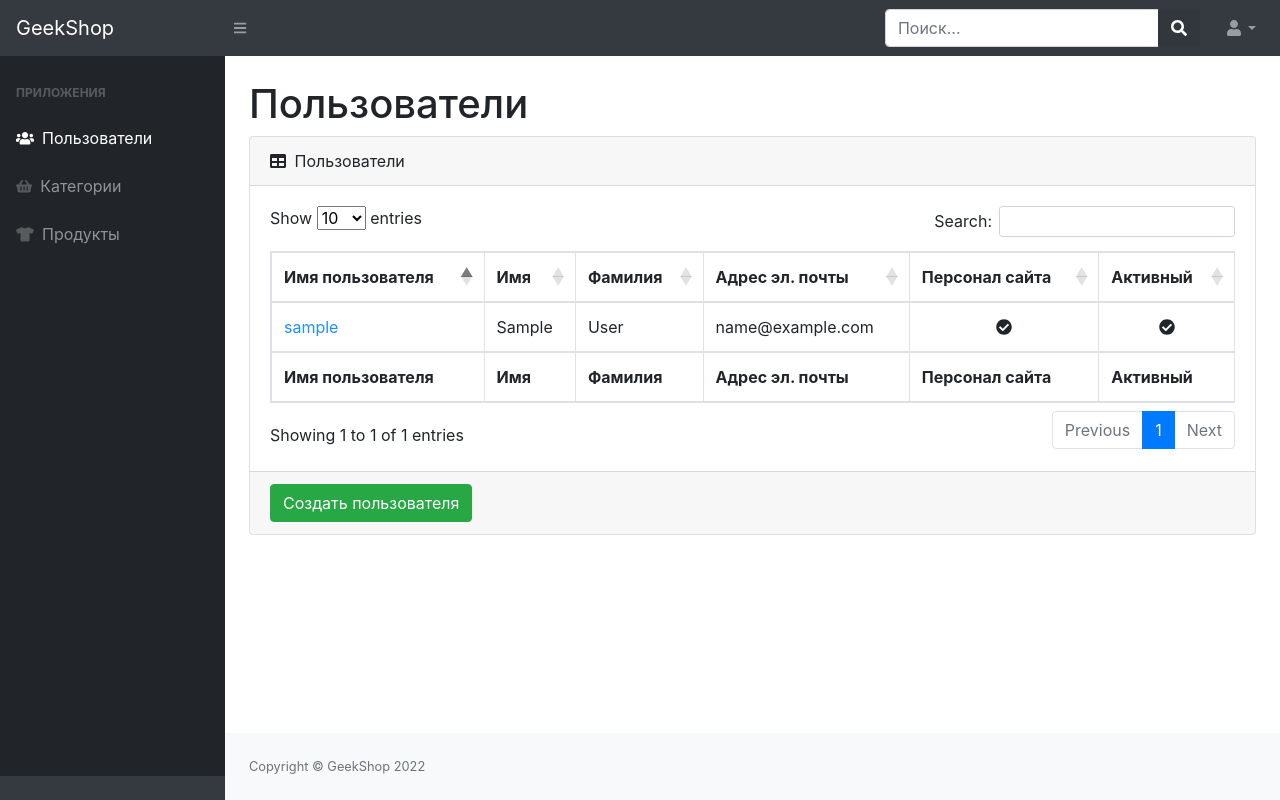
After one commit to VolkovMY/geekshop2, a Django app: page /admins/users/ in a window 1280 px wide. The commit adds this page. Run offline with Django 3.2, Linux system fonts and the light colour scheme; tables that the repository leaves empty hold one stand-in row (values such as "Sample post"); some libraries are stand-ins or nearby versions.

Commit message:
added admin-users-create template and controllers

```diff
--- /dev/null
+++ b/admins/templates/admins/admin-users.html
@@ -0,0 +1,73 @@
+{% extends 'admins/base.html' %}
+
+{% block content %}
+    <main>
+        <div class="container-fluid">
+            <h1 class="mt-4">Пользователи</h1>
+            <div class="card mb-4">
+                <div class="card-header">
+                    <i class="fas fa-table mr-1"></i>
+                    Пользователи
+                </div>
+                <div class="card-body">
+                    <div class="table-responsive">
+                        <table class="table table-bordered" id="dataTable" width="100%" cellspacing="0">
+                            <thead>
+                            <tr>
+                                <th>Имя пользователя</th>
+                                <th>Имя</th>
+                                <th>Фамилия</th>
+                                <th>Адрес эл. почты</th>
+                                <th>Персонал сайта</th>
+                                <th>Активный</th>
+                            </tr>
+                            </thead>
+                            <tfoot>
+                            <tr>
+                                <th>Имя пользователя</th>
+                                <th>Имя</th>
+                                <th>Фамилия</th>
+                                <th>Адрес эл. почты</th>
+                                <th>Персонал сайта</th>
+                                <th>Активный</th>
+                            </tr>
+                            </tfoot>
+                            <tbody>
+                            {% for user in users %}
+                                <tr>
+                                    <td><a href="admin-users-update-delete.html"
+                                           style="color: dodgerblue">{{ user.username }}</a>
+                                    </td>
+                                    <td>{{ user.first_name }}</td>
+                                    <td>{{ user.last_name }}</td>
+                                    <td>{{ user.email }}</td>
+                                    <td class="text-center">
+                                        {% if user.is_staff %}
+                                            <i class="fas fa-check-circle"></i>
+                                        {% else %}
+                                            <i class="fas fa-times-circle"></i>
+                                        {% endif %}
+                                    </td>
+                                    <td class="text-center">
+                                        {% if user.is_active %}
+                                            <i class="fas fa-check-circle"></i>
+                                        {% else %}
+                                            <i class="fas fa-times-circle"></i>
+                                        {% endif %}
+                                    </td>
+                                </tr>
+                            {% endfor %}
+
+                            </tbody>
+                        </table>
+                    </div>
+                </div>
+                <div class="card-footer">
+                    <a href="{% url 'admins:admin_users_create' %}">
+                        <button class="btn btn-success">Создать пользователя</button>
+                    </a>
+                </div>
+            </div>
+        </div>
+    </main>
+{% endblock %}
--- a/admins/templates/admins/base.html
+++ b/admins/templates/admins/base.html
@@ -47,7 +47,7 @@
             <div class="sb-sidenav-menu">
                 <div class="nav">
                     <div class="sb-sidenav-menu-heading">Приложения</div>
-                    <a class="nav-link" href="admin-users-read.html">
+                    <a class="nav-link" href="{% url 'admins:admin_users' %}">
                         <div class="sb-nav-link-icon">
                             <i class="fas fa-users"></i>
                         </div>
--- a/admins/urls.py
+++ b/admins/urls.py
@@ -1,10 +1,11 @@
 from django.urls import path
 
-from admins.views import index
+from admins.views import index, admin_users, admin_users_create
 
 app_name = 'admins'
 
 urlpatterns = [
     path('', index, name='index'),
-
+    path('users/', admin_users, name='admin_users'),
+    path('users-create/', admin_users_create, name='admin_users_create')
 ]
--- a/admins/views.py
+++ b/admins/views.py
@@ -1,6 +1,27 @@
-from django.shortcuts import render
+from django.shortcuts import render, HttpResponseRedirect
+from django.urls import reverse
+from users.models import User
+from admins.forms import UserAdminRegistrationForm
+
+def index(request):
+    context = {'title': 'GeekShop - Admin'}
+    return render(request, 'admins/index.html', context)
 
 
-def index(request):
-    context = { 'title': 'GeekShop - Admin'}
-    return render(request, 'admins/index.html', context)
+# Read
+def admin_users(request):
+    context = {'title': 'GeekShop - Пользователи', 'users': User.objects.all()}
+    return render(request, 'admins/admin-users.html', context)
+
+
+# Create
+def admin_users_create(request):
+    if request.method == 'POST':
+        form = UserAdminRegistrationForm(data=request.POST, files=request.FILES)
+        if form.is_valid():
+            form.save()
+            return HttpResponseRedirect(reverse('admins:admin_users'))
+    else:
+        form = UserAdminRegistrationForm()
+    context = {'title': 'GeekShop - Создание пользователя', 'form': form}
+    return render(request, 'admins/admin-users-create.html', context)
```
Also changed, not shown: admins/forms.py (added, +11 -0 lines), admins/templates/admins/admin-users-create.html (added, +61 -0 lines).
